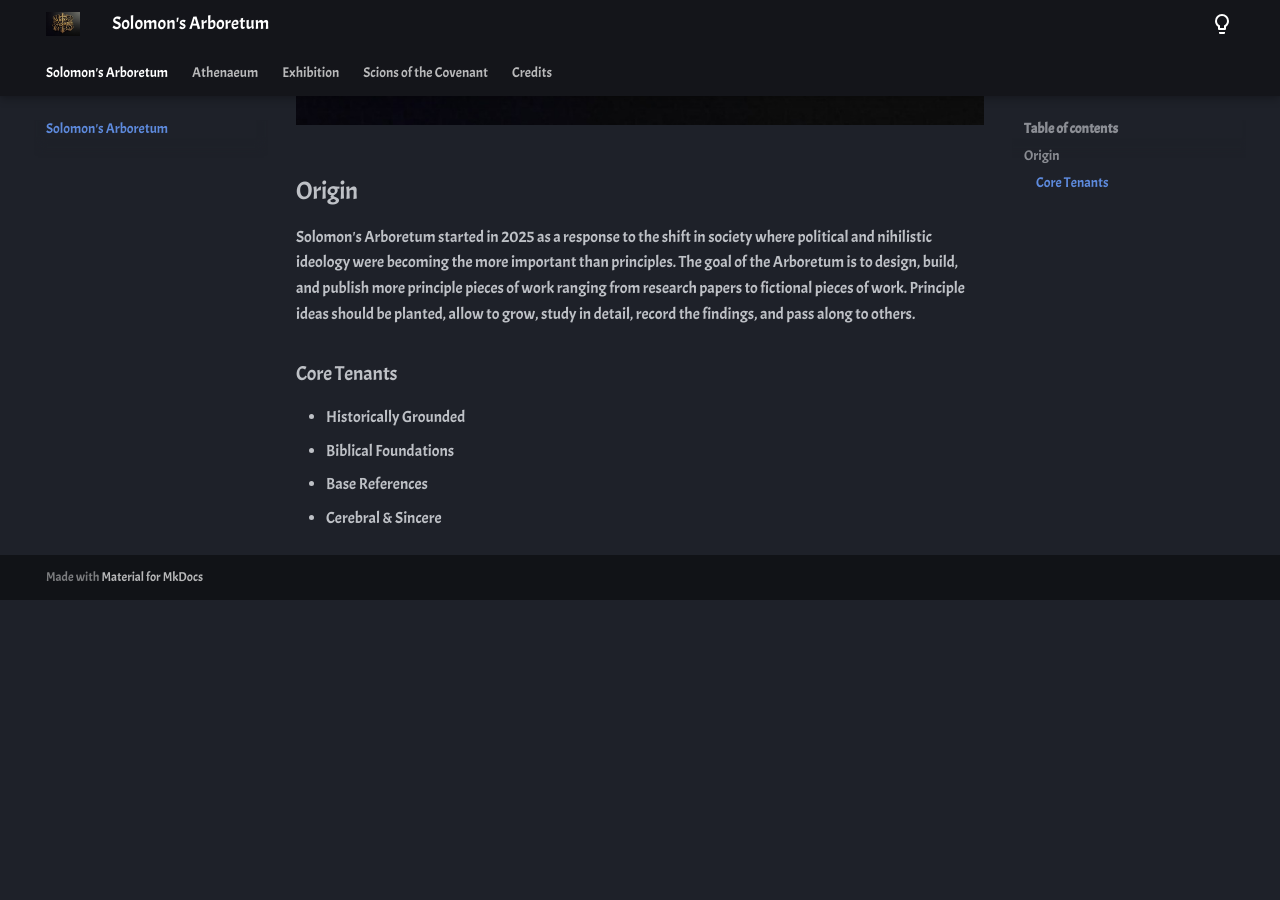
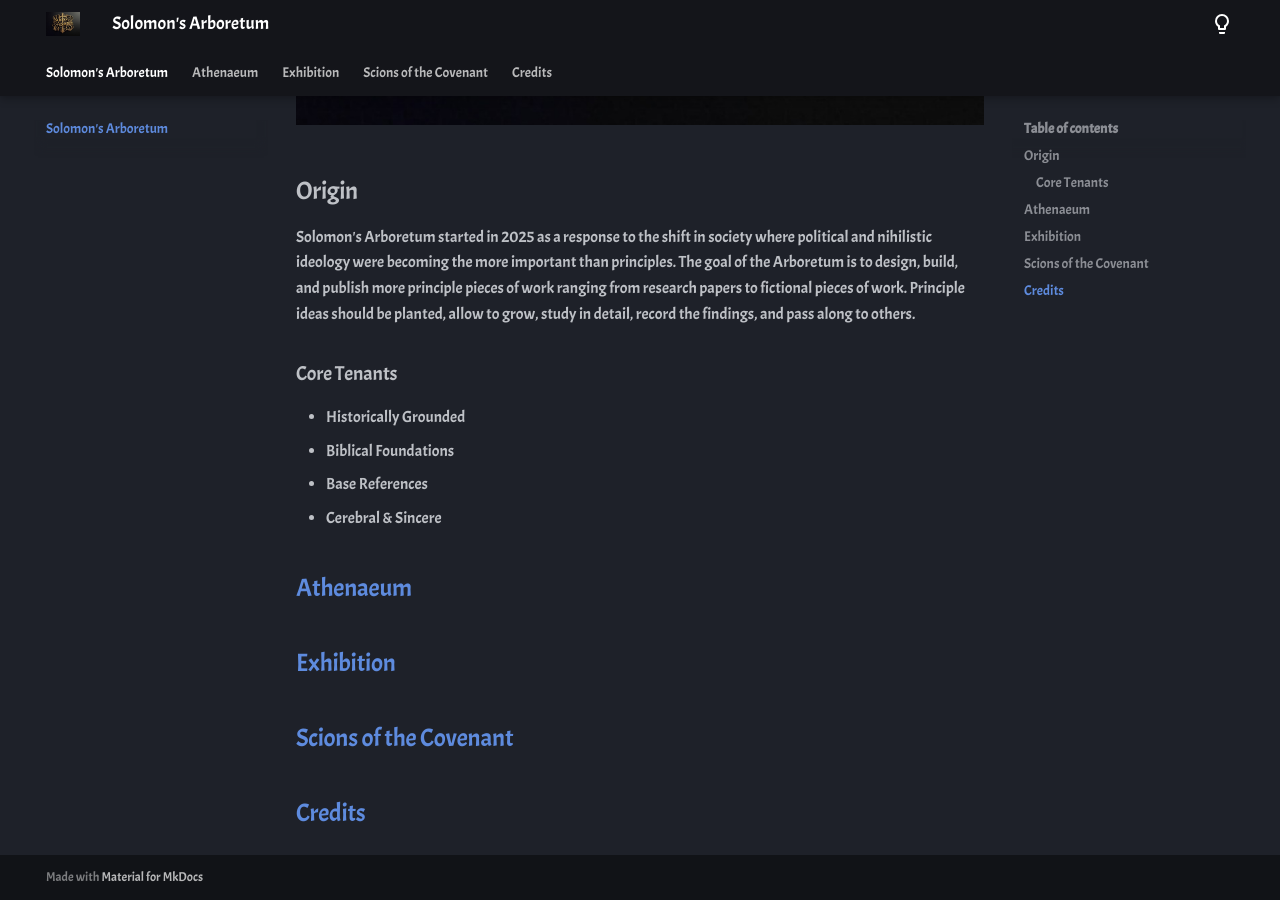
Before and after one commit to gamefreakcabe/solomons-arboretum, an MkDocs documentation site: the page built from docs/index.md, in a window 1280 px wide and 900 px high, scrolled down 586 px. Built offline with MkDocs 1.6.1 and Material for MkDocs 9.7.7, drawn with Linux system fonts in a browser that asks for light colours; before the commit the page ends 1186 px from its top, so only the background shows below that.

Commit message:
Update index.md

```diff
--- a/docs/index.md
+++ b/docs/index.md
@@ -11,3 +11,11 @@ Solomon's Arboretum started in 2025 as a response to the shift in society where
 - Biblical Foundations
 - Base References
 - Cerebral & Sincere
+
+## [Athenaeum](./athen/index.md)
+
+## [Exhibition](./exhibition/index.md)
+
+## [Scions of the Covenant](./sotc/index.md)
+
+## [Credits](./credits.md)
```
